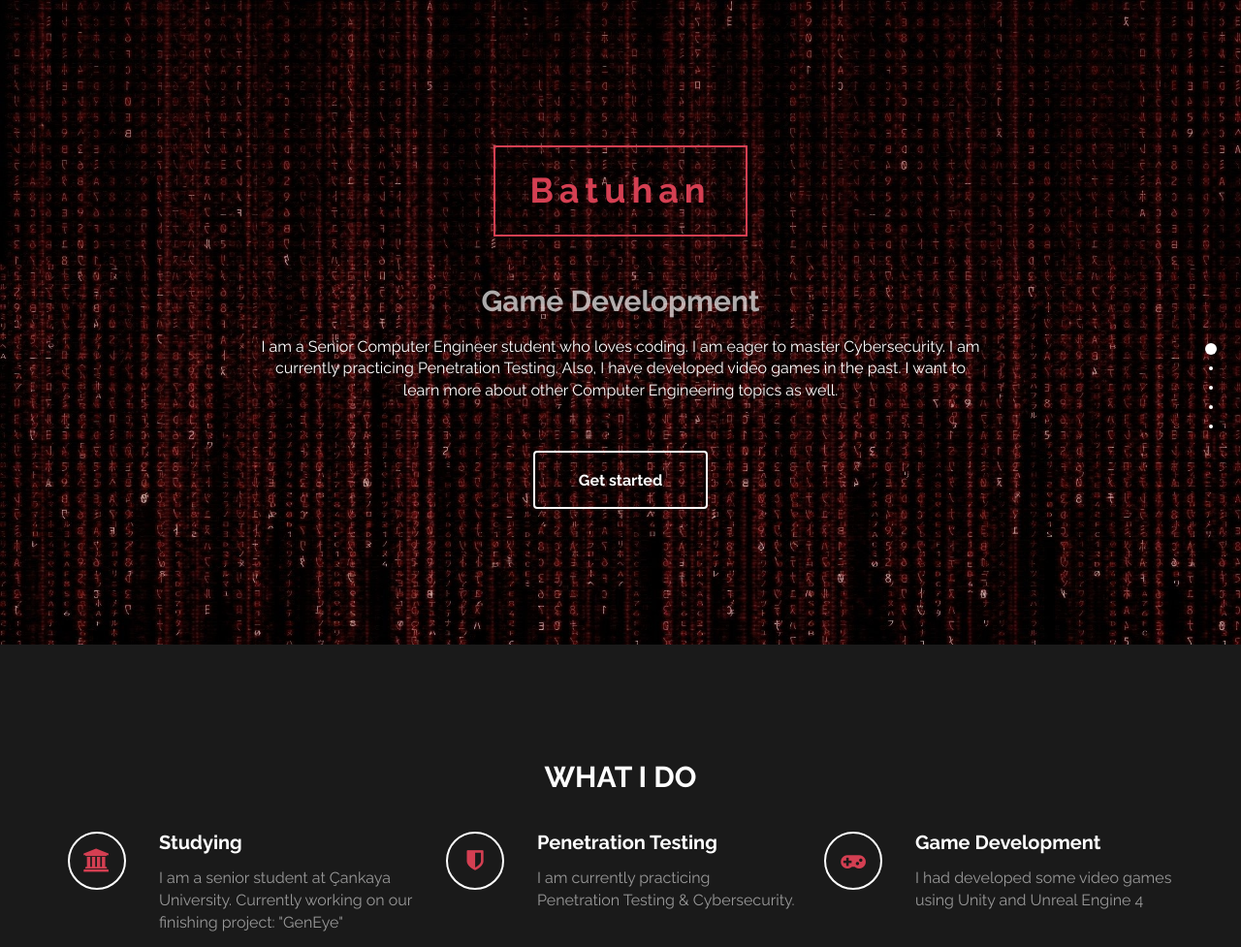
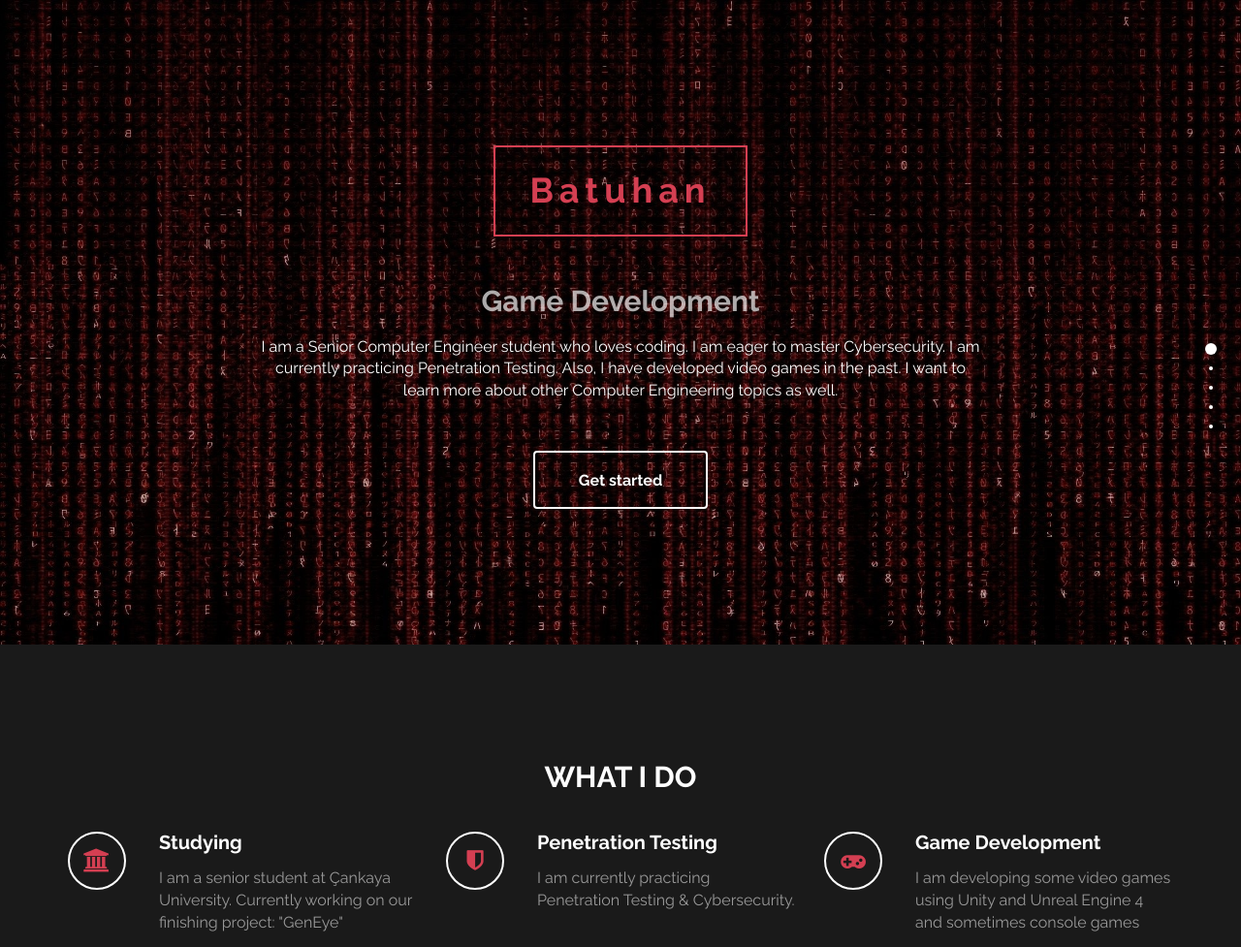
Before and after one commit to batuhan-dilek99/batuhan-dilek99.github.io, a plain HTML site: page index.html in a window 1280 px wide. Shown: the top 977 px of the page at 97% size. Drawn offline with Linux system fonts and the light colour scheme.

Commit message:
finishing touches

```diff
--- a/index.html
+++ b/index.html
@@ -92,7 +92,7 @@
 							</div>
 							<div class="media-body">
 								<h3 class="media-heading">Game Development</h3>
-								<p>I had developed some video games using Unity and Unreal Engine 4</p>
+								<p>I am developing some video games using Unity and Unreal Engine 4 and sometimes console games</p>
 							</div>
 						</div>
 					</div>
```
